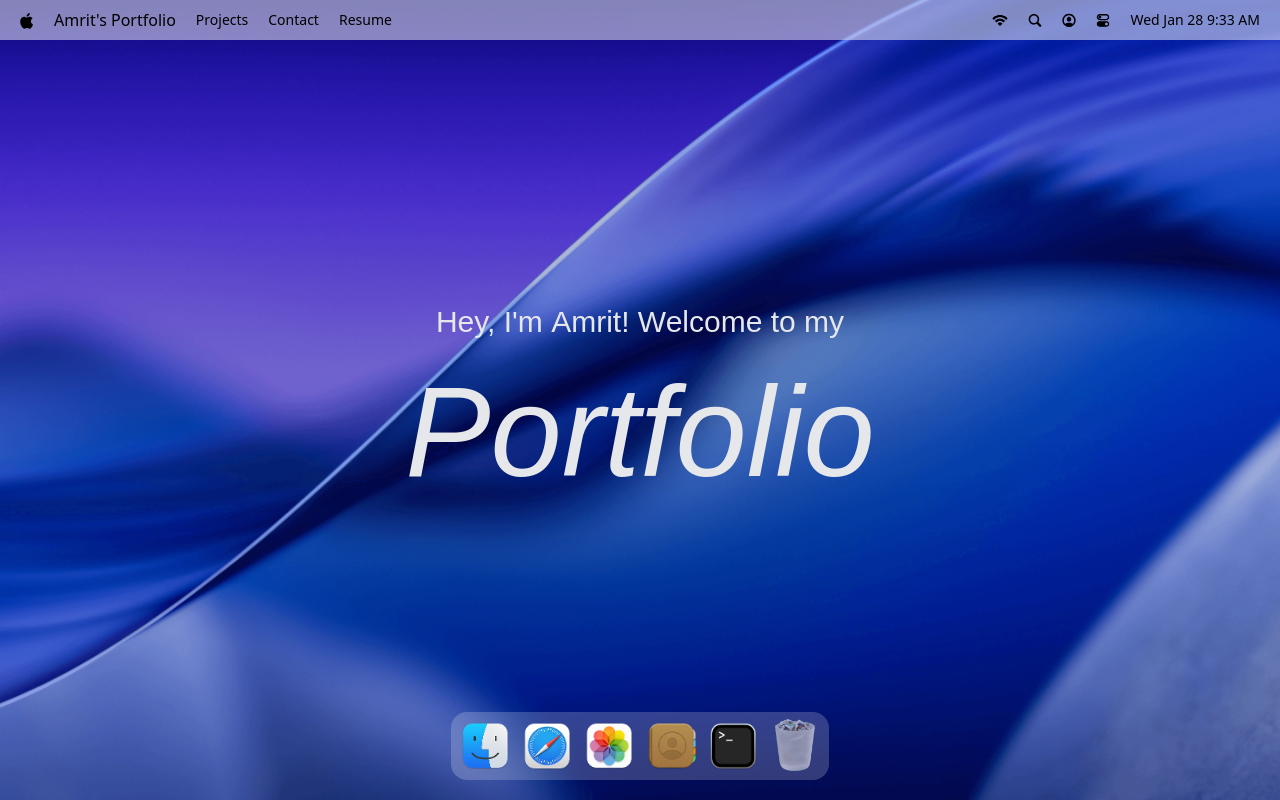
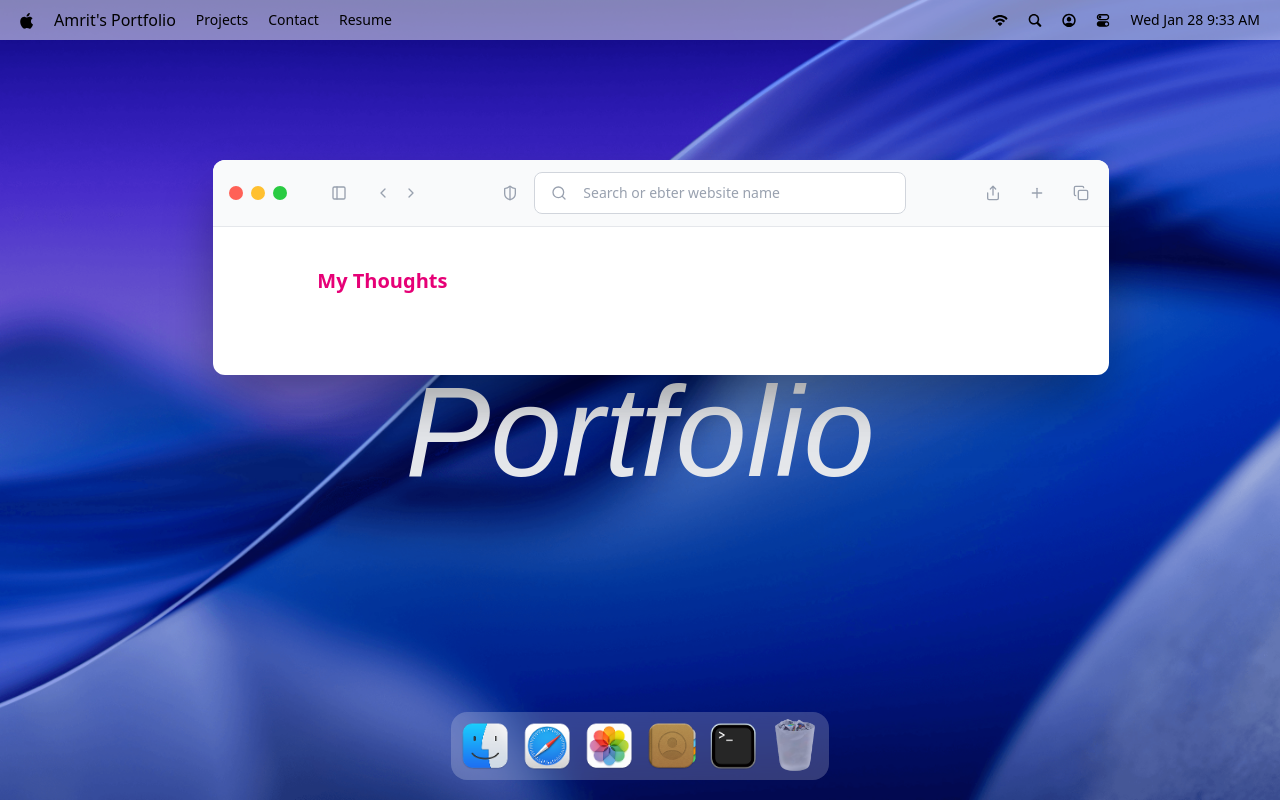
Before and after one commit to Johnihb/Portfolio, a React (Vite) app: page / in a window 1280 px wide. Both pictures are taken after a click on the button 547 px from the left and 746 px from the top of the page. Built offline with nearby package versions, Linux system fonts and the light colour scheme; a web font is replaced by a local one.

Commit message:
added a blog window

```diff
--- a/src/App.jsx
+++ b/src/App.jsx
@@ -1,4 +1,5 @@
 import { Dock, Navbar, Welcome } from "#components"
+import Safari from "#windows/Safari"
 import Terminal from "#windows/Terminal"
 
 
@@ -15,6 +16,7 @@
       <Welcome />
       <Dock />
       <Terminal />
+      <Safari />
     </main>
   )
 }
--- a/src/constants/index.js
+++ b/src/constants/index.js
@@ -75,6 +75,8 @@
 ];
 
 const blogPosts = [
+  // TODO : add more blog posts:Examples
+  /*
   {
     id: 1,
     date: "Sep 2, 2025",
@@ -82,21 +84,8 @@
       "TypeScript Explained: What It Is, Why It Matters, and How to Master It",
     image: "/images/blog1.png",
     link: "https://jsmastery.com/blog/typescript-explained-what-it-is-why-it-matters-and-how-to-master-it",
-  },
-  {
-    id: 2,
-    date: "Aug 28, 2025",
-    title: "The Ultimate Guide to Mastering Three.js for 3D Development",
-    image: "/images/blog2.png",
-    link: "https://jsmastery.com/blog/the-ultimate-guide-to-mastering-three-js-for-3d-development",
-  },
-  {
-    id: 3,
-    date: "Aug 15, 2025",
-    title: "The Ultimate Guide to Mastering GSAP Animations",
-    image: "/images/blog3.png",
-    link: "https://jsmastery.com/blog/the-ultimate-guide-to-mastering-gsap-animations",
-  },
+  }
+    */
 ];
 
 const techStack = [
--- /dev/null
+++ b/src/windows/Safari.jsx
@@ -0,0 +1,69 @@
+import { WindowControls } from '#components'
+import { blogPosts } from '#constants'
+import WindowWrapper from '#hoc/WindowWrapper'
+import {MoveRight , ChevronLeft, ChevronRight, Copy, PanelLeft, Plus, Search, Share, ShieldHalf  } from 'lucide-react'
+import React from 'react'
+
+const Safari = () => {
+  return (
+    <>
+      <div id="window-header">
+        <WindowControls  target='safari' />
+
+        <PanelLeft className='ml-10 icon' />
+
+        <div className="flex items-center gap-1 ml-5">
+            <ChevronLeft className='icon' />
+            <ChevronRight className='icon' />
+        </div>
+
+        <div className="flex-1 flex-center gap-3">
+          <ShieldHalf className='icon' />
+          <div className="search">
+            <Search className='icon'/>
+
+            <input type="text" placeholder='Search or ebter website name'
+            className='flex-1' />
+          </div>
+        </div>
+
+
+        <div className="flex items-center gap-5 ">
+          <Share className='icon' />
+          <Plus className='icon' />
+          <Copy className='icon' />
+        </div>
+      </div>
+
+
+      <div className="blog">
+        <h2>My Thoughts</h2>
+
+        <div className="space-y-8">{
+          blogPosts.map(({id , image , title ,date,link })=>(
+            <div key={id} className="blog-post">
+              <div className="col-span-2">
+                <img src={image} alt={title}/>
+              </div>
+
+
+              <div className="content">
+                <p>{date}</p>
+                <h3>{title}</h3>
+                <a href={link} target='_blank' rel='noopener noreferrer'>
+                  Check Out the full post <MoveRight  className='icon-hover' />
+                </a>
+              </div>
+            </div>
+          ))
+        }</div>
+      </div>
+    </>
+  )
+}
+
+const SafariWindow = WindowWrapper(Safari , 'safari')
+
+
+
+export default SafariWindow
--- a/src/windows/index.js
+++ b/src/windows/index.js
@@ -1,5 +1,7 @@
+import Safari from './Safari'
 import Terminal from './Terminal'
 
 export default{
-    Terminal
+    Terminal,
+    Safari
 }
```
